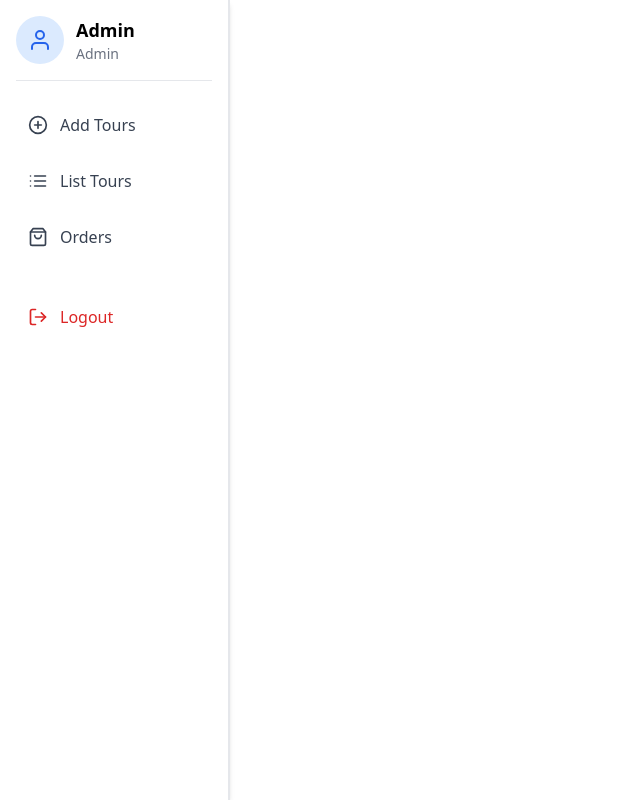
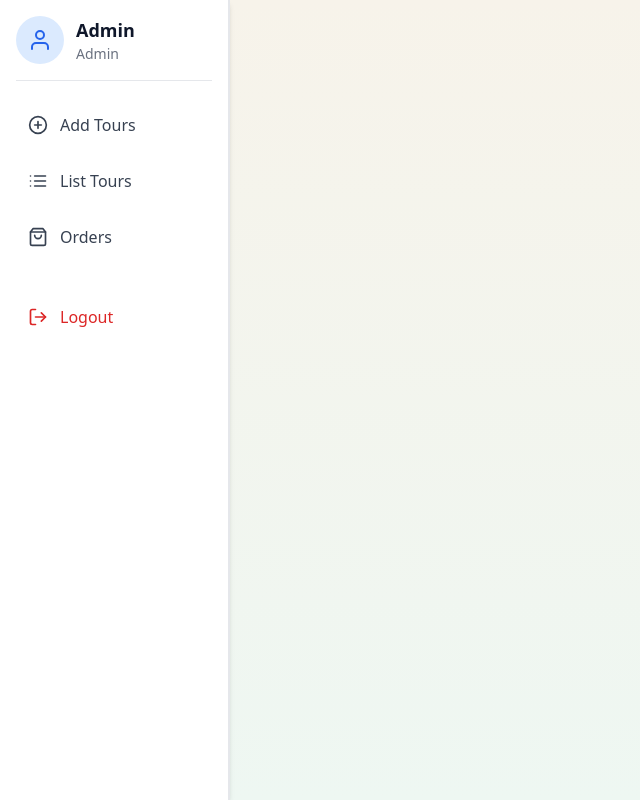
Before and after one commit to Pooja184/Tourism-Management, a React (Vite) app in the folder frontend/: page /admin in a window 1280 px wide. Shown: the top 800 px of the page, without its empty margins (0-640 px from the left). Built offline with nearby package versions, Linux system fonts and the light colour scheme; no server answers.

Commit message:
feat: enhance HomeAdmin layout with gradient background and improved spacing

```diff
--- a/frontend/src/pages/admin/Home.jsx
+++ b/frontend/src/pages/admin/Home.jsx
@@ -1,17 +1,16 @@
-import React from 'react'
-import { Outlet } from 'react-router-dom'
-import Sidebar from './Sidebar'
+import React from "react";
+import { Outlet } from "react-router-dom";
+import Sidebar from "./Sidebar";
 
 const HomeAdmin = () => {
   return (
-    <div className="flex">
+    <div className="flex min-h-screen bg-[linear-gradient(180deg,#f7f3ea_0%,#eef7f2_100%)] text-slate-900">
       <Sidebar />
-      <div className="flex-1 p-6">
-        {/* Child routes will render here */}
+      <div className="min-w-0 flex-1 p-4 pt-20 md:p-8 md:pt-8">
         <Outlet />
       </div>
     </div>
-  )
-}
+  );
+};
 
-export default HomeAdmin
+export default HomeAdmin;
```
